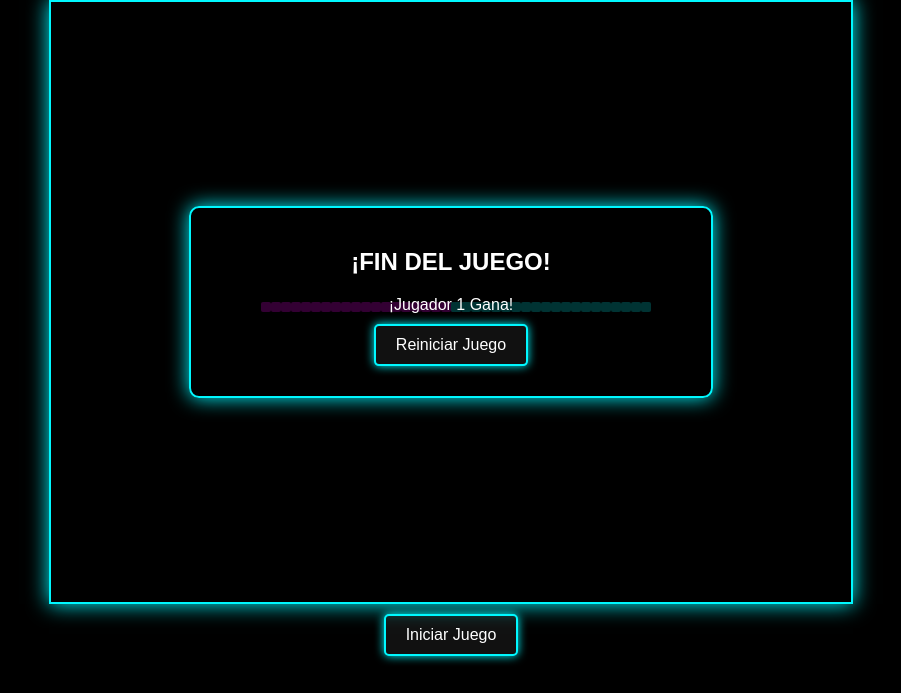
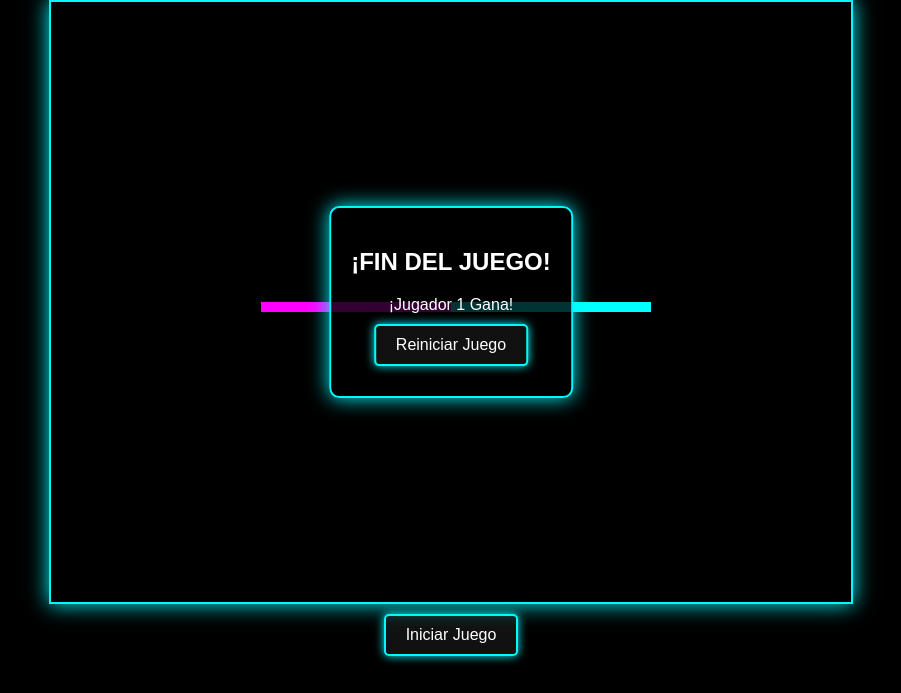
Before and after one commit to ZxxL-afk/calculadora.github.io, a plain HTML site: page Index.html in a window 1280 px wide. Both pictures are taken after a click on the button "Iniciar Juego". Shown: the part 107-800 px from the top of the page, without its empty margins (189-1090 px from the left). Drawn offline with Linux system fonts and the light colour scheme.

Commit message:
Update Index.html

```diff
--- a/Index.html
+++ b/Index.html
@@ -10,13 +10,13 @@
             padding: 0;
             background-color: #000;
             overflow: hidden;
-            font-family: 'Arial', sans-serif;
-            color: white;
             display: flex;
             flex-direction: column;
             align-items: center;
             justify-content: center;
             height: 100vh;
+            font-family: Arial, sans-serif;
+            color: white;
         }
 
         .game-container {
@@ -37,13 +37,13 @@
             top: 50%;
             left: 50%;
             transform: translate(-50%, -50%);
-            background-color: rgba(0, 0, 0, 0.8);
+            background: rgba(0, 0, 0, 0.8);
             padding: 20px;
             border-radius: 10px;
             text-align: center;
             display: none;
+            color: white;
             z-index: 10;
-            width: 60%;
             border: 2px solid #00f8ff;
             box-shadow: 0 0 20px #00f8ff;
         }
@@ -95,8 +95,8 @@
         const HEIGHT = canvas.height;
         const GAME_SPEED = 80;
 
+        let gameInterval;
         let isGameRunning = false;
-        let gameInterval;
         let grid = [];
 
         const player1 = {
@@ -120,38 +120,26 @@
         };
 
         function initGrid() {
-            grid = Array(WIDTH / GRID_SIZE)
-                .fill(null)
-                .map(() => Array(HEIGHT / GRID_SIZE).fill(0));
-        }
-
-        function drawRoundedRect(x, y, width, height, radius, color) {
-            ctx.fillStyle = color;
-            ctx.beginPath();
-            ctx.moveTo(x + radius, y);
-            ctx.lineTo(x + width - radius, y);
-            ctx.arcTo(x + width, y, x + width, y + radius, radius);
-            ctx.lineTo(x + width, y + height - radius);
-            ctx.arcTo(x + width, y + height, x + width - radius, y + height, radius);
-            ctx.lineTo(x + radius, y + height);
-            ctx.arcTo(x, y + height, x, y + height - radius, radius);
-            ctx.lineTo(x, y + radius);
-            ctx.arcTo(x, y, x + radius, y, radius);
-            ctx.fill();
+            grid = Array.from({ length: WIDTH / GRID_SIZE }, () =>
+                Array(HEIGHT / GRID_SIZE).fill(0)
+            );
         }
 
         function drawPlayer(player) {
             player.trail.forEach(pos => {
-                drawRoundedRect(pos.x, pos.y, GRID_SIZE, GRID_SIZE, 2, player.color);
+                ctx.fillStyle = player.color;
+                ctx.fillRect(pos.x, pos.y, GRID_SIZE, GRID_SIZE);
             });
 
-            drawRoundedRect(player.x, player.y, GRID_SIZE, GRID_SIZE, 3, player.color);
+            ctx.fillStyle = player.color;
+            ctx.fillRect(player.x, player.y, GRID_SIZE, GRID_SIZE);
         }
 
         function checkCollision(player) {
             const gridX = Math.floor(player.x / GRID_SIZE);
             const gridY = Math.floor(player.y / GRID_SIZE);
 
+            // Verifica si el jugador choca con el borde o con el rastro
             if (
                 gridX < 0 || gridX >= WIDTH / GRID_SIZE ||
                 gridY < 0 || gridY >= HEIGHT / GRID_SIZE ||
@@ -165,8 +153,10 @@
         }
 
         function update() {
+            // Movimiento de los jugadores
             player1.x += player1.dx;
             player1.y += player1.dy;
+
             player2.x += player2.dx;
             player2.y += player2.dy;
 
@@ -209,30 +199,38 @@
             gameOverDiv.style.display = 'none';
             initGrid();
 
-            player1.trail = [];
-            player2.trail = [];
-
+            // Posiciones iniciales
             player1.x = WIDTH * 0.25;
             player1.y = HEIGHT / 2;
             player1.dx = GRID_SIZE;
             player1.dy = 0;
+            player1.trail = [];
 
             player2.x = WIDTH * 0.75;
             player2.y = HEIGHT / 2;
             player2.dx = -GRID_SIZE;
             player2.dy = 0;
+            player2.trail = [];
 
             isGameRunning = true;
             gameInterval = setInterval(gameLoop, GAME_SPEED);
         }
 
+        // Controles
         window.addEventListener('keydown', (e) => {
+            if (isGameRunning) {
                 if (e.code === player1.controls.up && player1.dy === 0) {
                     player1.dx = 0;
                     player1.dy = -GRID_SIZE;
                 } else if (e.code === player1.controls.down && player1.dy === 0) {
                     player1.dx = 0;
                     player1.dy = GRID_SIZE;
+                } else if (e.code === player1.controls.left && player1.dx === 0) {
+                    player1.dx = -GRID_SIZE;
+                    player1.dy = 0;
+                } else if (e.code === player1.controls.right && player1.dx === 0) {
+                    player1.dx = GRID_SIZE;
+                    player1.dy = 0;
                 }
 
                 if (e.code === player2.controls.up && player2.dy === 0) {
@@ -241,6 +239,13 @@
                 } else if (e.code === player2.controls.down && player2.dy === 0) {
                     player2.dx = 0;
                     player2.dy = GRID_SIZE;
+                } else if (e.code === player2.controls.left && player2.dx === 0) {
+                    player2.dx = -GRID_SIZE;
+                    player2.dy = 0;
+                } else if (e.code === player2.controls.right && player2.dx === 0) {
+                    player2.dx = GRID_SIZE;
+                    player2.dy = 0;
+                }
             }
         });
 
```
Lines whose indentation alone changed are shown as unchanged.
